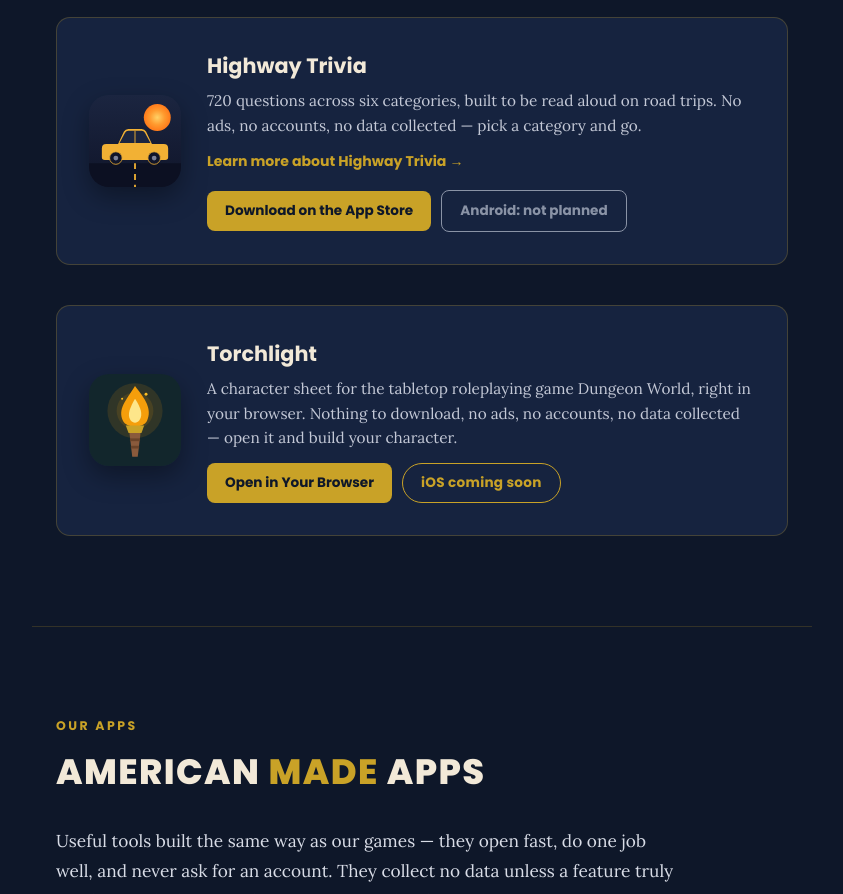
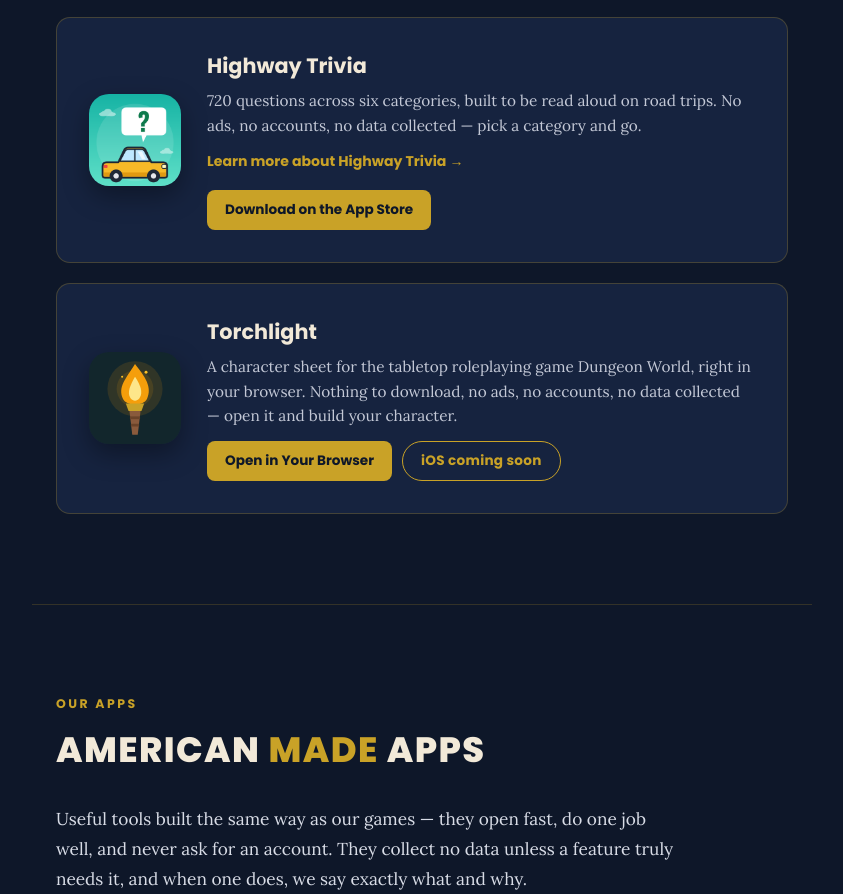
Before and after one commit to AmericanMadeGames/americanmadegames.github.io, a plain HTML site: page index.html in a window 1280 px wide. Shown: the part 1428-2322 px from the top of the page, without its empty margins (218-1061 px from the left). Drawn offline with Linux system fonts and the light colour scheme.

Commit message:
Add files via upload

```diff
--- a/index.html
+++ b/index.html
@@ -522,55 +522,16 @@ footer {
   </div>
 
   <div class="game-card">
-    <svg class="game-icon" viewBox="0 0 1024 1024" xmlns="http://www.w3.org/2000/svg">
-      <defs>
-        <linearGradient id="bg" x1="0" y1="0" x2="0" y2="1">
-          <stop offset="0%" stop-color="#1b2540"/>
-          <stop offset="100%" stop-color="#10152a"/>
-        </linearGradient>
-        <radialGradient id="sunGlow" cx="50%" cy="50%" r="50%">
-          <stop offset="0%" stop-color="#FFD166"/>
-          <stop offset="55%" stop-color="#FF9A2E"/>
-          <stop offset="100%" stop-color="#FF7A1A"/>
-        </radialGradient>
-      </defs>
-      <rect width="1024" height="1024" fill="url(#bg)"/>
-      <circle cx="760" cy="250" r="150" fill="url(#sunGlow)"/>
-      <rect x="0" y="760" width="1024" height="264" fill="#0c1022"/>
-      <line x1="512" y1="760" x2="512" y2="1024" stroke="#f2b134" stroke-width="20" stroke-dasharray="65 55"/>
-      <g transform="translate(102,300) scale(4.1)">
-        <path d="M10,96 L10,72 Q10,60 22,60 L54,60 L70,26 Q74,19 82,19 L118,19 Q126,19 130,26 L146,60 L178,60 Q190,60 190,72 L190,96 Q190,103 182,103 L18,103 Q10,103 10,96 Z" fill="#f2b134"/>
-        <path d="M58,57 L73,29 Q76,24 82,24 L118,24 Q124,24 127,29 L142,57 Z" fill="#1b2540"/>
-        <line x1="100" y1="24" x2="100" y2="57" stroke="#f2b134" stroke-width="2.5"/>
-        <circle cx="48" cy="98" r="17" fill="#10152a"/>
-        <circle cx="48" cy="98" r="17" fill="none" stroke="#f2b134" stroke-width="2.2"/>
-        <circle cx="48" cy="98" r="6.5" fill="#7c8299"/>
-        <circle cx="152" cy="98" r="17" fill="#10152a"/>
-        <circle cx="152" cy="98" r="17" fill="none" stroke="#f2b134" stroke-width="2.2"/>
-        <circle cx="152" cy="98" r="6.5" fill="#7c8299"/>
-      </g>
-    </svg>
+    <img class="game-icon" src="highway-trivia-icon.png" width="92" height="92" alt="Highway Trivia app icon">
     <div class="game-info">
       <h3>Highway Trivia</h3>
       <p>720 questions across six categories, built to be read aloud on road trips. No ads, no accounts, no data collected — pick a category and go.</p>
       <a class="learn-more" href="https://highwaytrivia.americanmadegames.com" target="_blank" rel="noopener">Learn more about Highway Trivia <span aria-hidden="true">&rarr;</span></a>
       <div class="store-row">
         <a class="store-btn" href="https://apps.apple.com/app/highway-trivia/id6814869891" target="_blank" rel="noopener">Download on the App Store</a>
-        <button class="store-btn store-btn--muted" type="button" onclick="document.getElementById('android-note').showModal()">Android: not planned</button>
       </div>
     </div>
   </div>
-
-  <dialog id="android-note" class="note-dialog" aria-labelledby="android-note-title">
-    <p class="section-label">Highway Trivia</p>
-    <h3 id="android-note-title">Why there's no Android version</h3>
-    <p>Google now requires every developer to verify their identity with Google before their apps can be distributed to Android devices — even free apps that collect nothing.</p>
-    <p>That requirement goes against what this studio stands for, and we can't reconcile the two. So no Android version is planned. If those rules change in the future, we'll take another look.</p>
-    <div class="note-actions">
-      <button class="store-btn" type="button" onclick="document.getElementById('android-note').close()">Got it</button>
-    </div>
-  </dialog>
-
   <div class="game-card">
     <svg class="game-icon" viewBox="0 0 100 100" xmlns="http://www.w3.org/2000/svg">
       <rect width="100" height="100" fill="#12262c"/>
```
Also changed, not shown: highway-trivia-icon.png (added).
